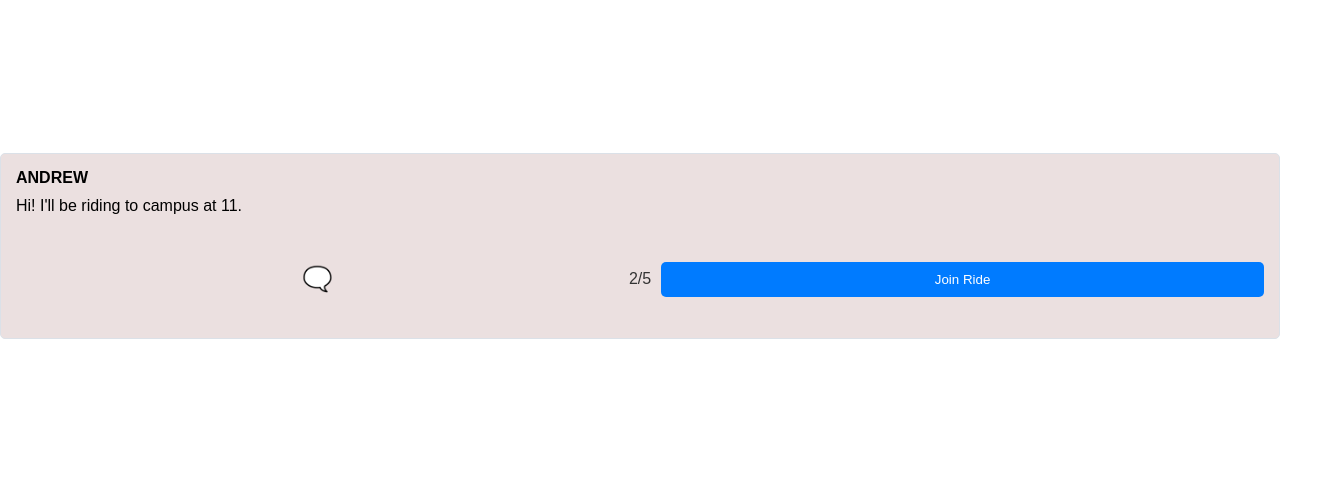
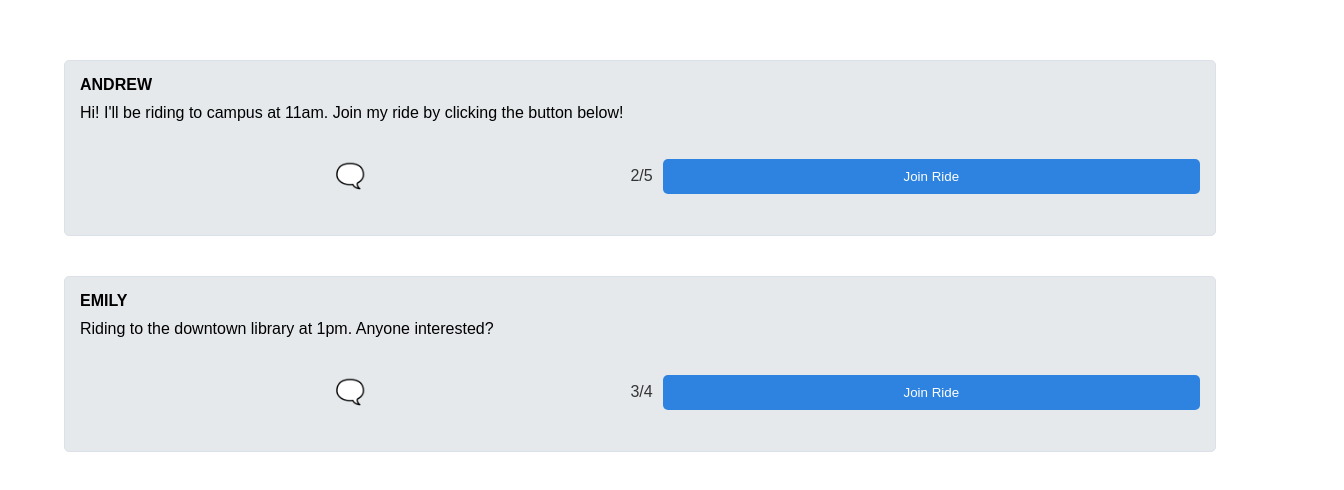
Before and after one commit to CMUSVCampuShare/frontend_js, a React (Create React App) app: page /post in a window 1280 px wide. Shown: the part 144-634 px from the top of the page, 1344 px wide, since content can reach past the window. Built offline with nearby package versions, Linux system fonts and the light colour scheme.

Commit message:
comment dropdown fixed, post complete

```diff
--- a/src/css/post.css
+++ b/src/css/post.css
@@ -1,6 +1,15 @@
+.posts-container {
+  display: flex;
+  flex-direction: column;
+  align-items: center;
+  width: 100vw;
+  padding: 0 5%; /* Optional: 5% padding on left and right sides for some spacing */
+}
+
 .post-container {
-  width: 100%;
+  width: 90%; /* Takes up 90% of the available width of its parent container */
   padding: 20px;
+  /* margin: 5px; Add some vertical spacing between posts */
   font-family: Arial, sans-serif;
   text-align: left;
 }
@@ -9,14 +18,14 @@
   display: flex;
   justify-content: space-between;
   align-items: center;
-  margin-bottom: 20px;
+  /* margin-bottom: 20px; */
 }
 
 .post-content {
   border: 1px solid #dbe1e8;
-  background-color: #ebe0e0;
+  background-color: #e5e9eb;
   padding: 15px;
-  margin-bottom: 20px;
+  /* margin-bottom: 20px; */
   border-radius: 5px;
   align-content: left;
 }
@@ -28,7 +37,7 @@
 }
 
 .post-message {
-  margin-bottom: 20px;
+  margin-bottom: 10px;
   text-align: left;
 }
 
@@ -47,12 +56,12 @@
 .join-ride-button {
   padding: 10px 20px;
   border: none;
-  background-color: #007bff;
+  background-color: #2d83df;
   color: #fff;
   border-radius: 5px;
   cursor: pointer;
   transition: 0.3s ease;
-  padding: 10px 15px;
+  padding: 10px 10px;
 }
 
 .join-ride-button:hover {
@@ -75,14 +84,11 @@
 .comments-dropdown {
   display: none;
   border: 1px solid #ccc;
-  position: absolute;
-  top: 100%;
-  left: 0;
-  width: calc(100% - 70px);
   box-shadow: 0 0 10px rgba(0, 0, 0, 0.1);
   z-index: 1;
   background-color: #fff;
   text-align: left;
+  margin-top: 10px; /* Some spacing from the button */
 }
 
 .comments-dropdown.active {
--- a/src/js/post.js
+++ b/src/js/post.js
@@ -1,20 +1,14 @@
 import React, { useState } from "react";
 import "../css/post.css";
 
-function Post() {
+function Post({ author, message, availability, comments }) {
   const [showComments, setShowComments] = useState(false);
-
-  const comments = [
-    "Great! See you then.",
-    "Is there still a spot left?",
-    "I might join too!",
-  ];
 
   return (
     <div className="post-container">
       <div className="post-content">
-        <div className="post-author">ANDREW</div>
-        <div className="post-message">Hi! I'll be riding to campus at 11.</div>
+        <div className="post-author">{author}</div>
+        <div className="post-message">{message}</div>
 
         <div className="post-join-section">
           <button
@@ -32,7 +26,7 @@ function Post() {
             ))}
           </div>
 
-          <div className="post-availability">2/5</div>
+          <div className="post-availability">{availability}</div>
           <button className="join-ride-button">Join Ride</button>
         </div>
       </div>
@@ -40,4 +34,36 @@ function Post() {
   );
 }
 
-export default Post;
+function Posts() {
+  const postData = [
+    {
+      author: "ANDREW",
+      message:
+        "Hi! I'll be riding to campus at 11am. Join my ride by clicking the button below!",
+      availability: "2/5",
+      comments: ["Great! See you then.", "Is there still a spot left?"],
+    },
+    {
+      author: "EMILY",
+      message: "Riding to the downtown library at 1pm. Anyone interested?",
+      availability: "3/4",
+      comments: ["Sounds good!", "Count me in!"],
+    },
+  ];
+
+  return (
+    <div className="posts-container">
+      {postData.map((post, index) => (
+        <Post
+          key={index}
+          author={post.author}
+          message={post.message}
+          availability={post.availability}
+          comments={post.comments}
+        />
+      ))}
+    </div>
+  );
+}
+
+export default Posts;
```
